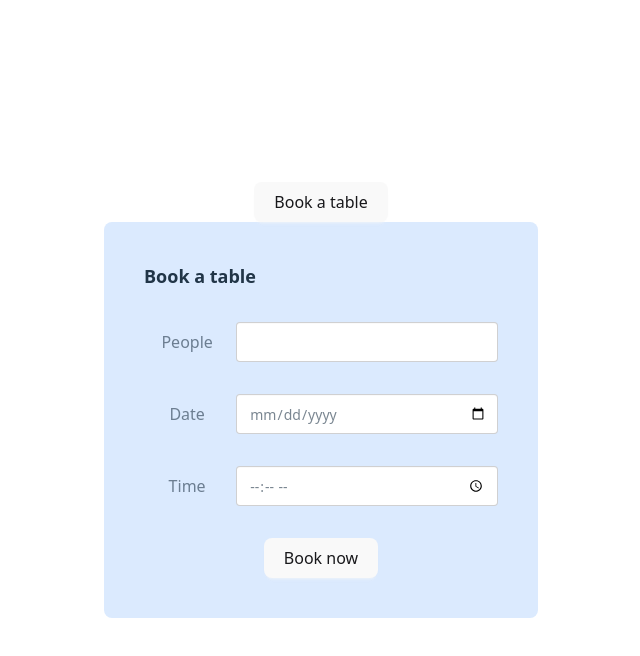
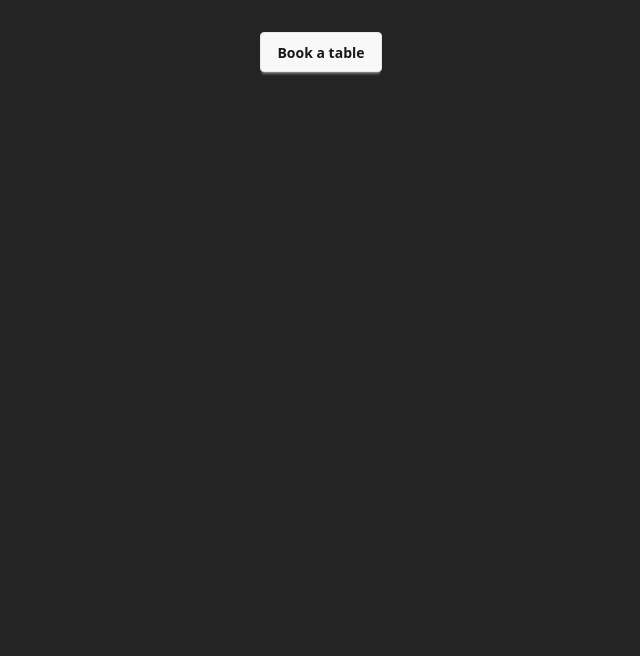
Before and after one commit to foobaroooo/restaurant-reservation, a React (Vite) app: page / in a window 1280 px wide. Shown: the top 656 px of the page, without its empty margins (319-959 px from the left). Built offline with nearby package versions, Linux system fonts and the light colour scheme.

Commit message:
people count picker works
UI needs some touch

```diff
--- a/src/App.tsx
+++ b/src/App.tsx
@@ -1,40 +1,79 @@
-import { useState } from 'react'
+import { FormEvent, useState } from 'react'
 import './App.css'
 import { Field, Fieldset, Input, Label, Legend, Button } from '@headlessui/react'
+import PeopleCountPicker from './assets/components/PeopleCountPicker'
 
+interface BookingInfo {
+  count: number | undefined
+}
 
 function App() {
-  const [count, setCount] = useState(0)
+  const [showBookingForm, setShowBookingForm] = useState(false)
+  const [showPeopleCountPicker, setShowPeopleCountPicker] = useState(false)
+  const [bookingInfo, setBookingInfo] = useState<BookingInfo>({ count: undefined });
+
+  const handleBook = (e: FormEvent) => {
+    e.preventDefault();
+
+    setShowBookingForm(true);
+    setShowPeopleCountPicker(false)
+  }
+
+  const handleShowPeopleCountPicker = (e: FormEvent) => {
+    e.preventDefault()
+
+    setShowPeopleCountPicker(true)
+  }
+
+  const handlePickPeopleCount = (count: number) => {
+    setBookingInfo({
+      count: count
+    })
+  }
 
   return (
-    <>
-      <Button className="btn">Book a table</Button>
+    <main>
+      { !showBookingForm &&
+        <Button className="btn" onClick={ handleBook }>Book a table</Button>
+      }
 
-      <Fieldset className="space-y-8 bg-blue-100 rounded-lg p-10 ">
+      { showBookingForm &&
+        <Fieldset className="space-y-8 bg-blue-100 rounded-lg p-10 w-full text-black">
           <Legend className="text-lg font-bold text-left">Book a table</Legend>
           <Field>
             <Label className="label w-full">
-            <span className="w-30">People</span>
-            <Input className="input w-full" name="people" />
+              <span className="w-30 text-black">People</span>
+              <Input className="input w-full" id="count" name="count"
+                readOnly
+                onClick={ handleShowPeopleCountPicker }
+                value={ bookingInfo.count ?? "" }
+              />
             </Label>
           </Field>
           <Field>
             <Label className="label w-full">
-            <span className="w-30">Date</span>
+              <span className="w-30 text-black">Date</span>
               <Input className="input w-full" type="date" id="date" name="date" />
             </Label>
           </Field>
           <Field>
             <Label className="label w-full">
-            <span className="w-30">Time</span>
-            <Input className="input w-full" name="time" type="time" />
+              <span className="w-30 text-black">Time</span>
+              <Input className="input w-full" id="time" name="time" type="time" />
             </Label>
           </Field>
           <Button className="btn">
             Book now
           </Button>
         </Fieldset>
-    </>
+      }
+
+
+      { showPeopleCountPicker &&
+        <PeopleCountPicker onPickPeopleCount={ handlePickPeopleCount } />
+      }
+
+    </main>
   )
 }
 
--- /dev/null
+++ b/src/assets/components/PeopleCountPicker.tsx
@@ -0,0 +1,27 @@
+import { Button } from '@headlessui/react'
+
+interface PeopleCountPickerProps {
+    onPickPeopleCount: (count: number) => void
+}
+
+export default function PeopleCountPicker( { onPickPeopleCount } : PeopleCountPickerProps) {
+    const maxCount: number = 10;
+
+    const handlePickPeopleCount = (e: React.MouseEvent<HTMLButtonElement>) => {
+        onPickPeopleCount(Number(e.currentTarget.textContent));
+    }
+
+    return (
+        <div>
+          <ul id="peopleCount" className="flex flex-wrap">
+            {
+                Array.from({ length: maxCount }, (value, index) => (
+                    <li key={index+1} className="flex flex-col w-1/5 rounded border-1 p-5 justify-center">
+                        <Button onClick={ handlePickPeopleCount }>{index+1}</Button>
+                    </li>
+                ))
+            }
+          </ul>
+        </div>
+    )
+}
--- a/src/index.css
+++ b/src/index.css
@@ -16,57 +16,3 @@
   -webkit-font-smoothing: antialiased;
   -moz-osx-font-smoothing: grayscale;
 }
-
-a {
-  font-weight: 500;
-  color: #646cff;
-  text-decoration: inherit;
-}
-a:hover {
-  color: #535bf2;
-}
-
-body {
-  margin: 0;
-  display: flex;
-  place-items: center;
-  min-width: 320px;
-  min-height: 100vh;
-}
-
-h1 {
-  font-size: 3.2em;
-  line-height: 1.1;
-}
-
-button {
-  border-radius: 8px;
-  border: 1px solid transparent;
-  padding: 0.6em 1.2em;
-  font-size: 1em;
-  font-weight: 500;
-  font-family: inherit;
-  background-color: #1a1a1a;
-  cursor: pointer;
-  transition: border-color 0.25s;
-}
-button:hover {
-  border-color: #646cff;
-}
-button:focus,
-button:focus-visible {
-  outline: 4px auto -webkit-focus-ring-color;
-}
-
-@media (prefers-color-scheme: light) {
-  :root {
-    color: #213547;
-    background-color: #ffffff;
-  }
-  a:hover {
-    color: #747bff;
-  }
-  button {
-    background-color: #f9f9f9;
-  }
-}
```
Lines whose indentation alone changed are shown as unchanged.
